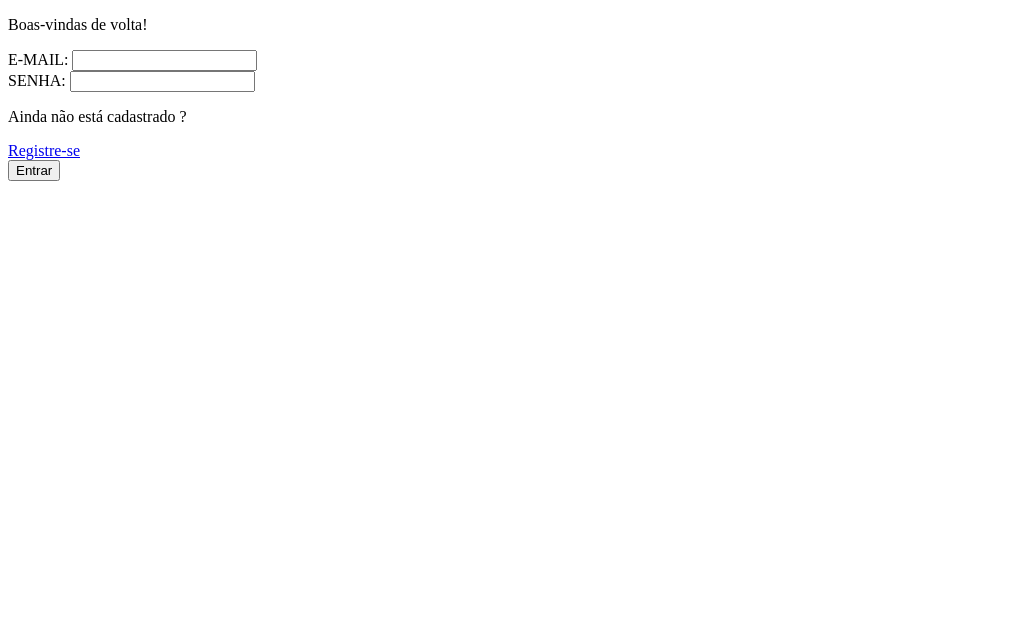
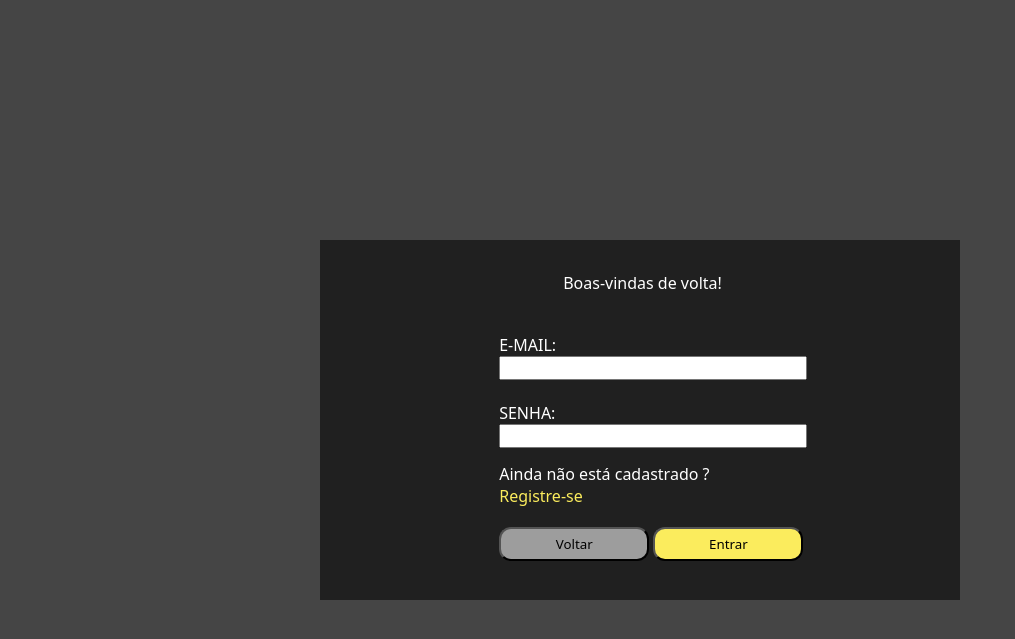
Before and after one commit to vicoelho/ProjetoOficina, a web app: file PÁGINAS/login.html in a window 1280 px wide. Shown: the top 639 px of the page, without its empty margins (0-1015 px from the left). Run offline with its HTML, style and script files only (its server is not run), Linux system fonts and the light colour scheme.

Commit message:
Add files via upload

```diff
--- a/PÁGINAS/css/login.css
+++ b/PÁGINAS/css/login.css
@@ -0,0 +1,66 @@
+*{
+    font-family: system-ui, -apple-system, BlinkMacSystemFont, 'Segoe UI', Roboto, Oxygen, Ubuntu, Cantarell, 'Open Sans', 'Helvetica Neue', sans-serif;
+    margin: 0;
+}
+body{
+    background-color: #454545;
+}
+section{
+    display: block;
+    position: absolute;
+    background-color: #202020;
+    color: white;
+    height: 45vh;
+    width: 50vw;
+    top: 30vh;
+    left: 25vw;
+}
+a{
+    text-decoration: none;
+    color: rgb(251, 236, 93);
+}
+input{
+    width: 300px;
+}
+.boasvindas{
+    margin-left: 5vw;
+    margin-bottom: 5vh;
+}
+.janelas{
+    position: relative;
+    left: 14vw;
+    top: 4vh;
+}
+.cadastrar {
+    display: inline-block;
+    margin-top: 15px;
+    margin-bottom: 20px;
+}
+.entrar{
+    display: inline;
+}
+.entrar input{
+    width: 150px;
+    background-color: rgb(251, 236, 93);
+    border-radius: 12px;
+    padding: 6px 24px;
+}
+.voltar{
+    display: inline;
+}
+.voltar input{
+    width: 150px;
+    background-color: #9D9D9D;
+    border-radius: 12px;
+    padding: 6px 24px;
+}
+.entrar input:hover{
+    cursor:pointer;
+    background-color: rgba(80, 80, 80, 1);
+    transition: ease-in-out 300ms;
+}
+.voltar input:hover{
+    cursor:pointer;
+    background-color: rgba(80, 80, 80, 1);
+    transition: ease-in-out 300ms;
+}
--- a/PÁGINAS/css/main.css
+++ b/PÁGINAS/css/main.css
@@ -56,6 +56,7 @@ section{
     width: 100vw;
 }
 section img{
+
     position: absolute;
     height: 70vh;
     width: 100vw;
--- a/PÁGINAS/index.html
+++ b/PÁGINAS/index.html
@@ -15,7 +15,7 @@
             <a href="#sobre"><li>SOBRE</li></a>
             <a href="#segurança"><li>SEGURANÇA</li></a>
             <a href="#contato"><li>CONTATO</li></a>
-            <a href="/login.html" class="login">
+            <a href="./login.html" class="login">
                 <img src="./img/kisspng-clip-art-portable-network-graphics-computer-icons-user-staff-person-man-profile-boss-circle-svg-png-5b62ed563414a0.0114928715332099422133.png">
                 <p>Entrar</p>
             </a>
@@ -25,7 +25,7 @@
         <section class="home" id="home">
             <img src="./img/motorista-atendimento.jpg">
             <div class="carona">
-                <a href="/available_list.html">
+                <a href="./available_list.html">
                     <div>
                         <h1>IR PARA A CARONA</h1>
                     </div>
--- a/PÁGINAS/login.html
+++ b/PÁGINAS/login.html
@@ -1,36 +1,44 @@
 <!DOCTYPE html>
 <html lang="pt-BR">
+
 <head>
     <meta charset="UTF-8">
     <meta http-equiv="X-UA-Compatible" content="IE=edge">
     <meta name="viewport" content="width=device-width, initial-scale=1.0">
-    <link rel="stylesheet" href="/css/login.css">
+    <link rel="stylesheet" href="./css/login.css">
     <title>Login</title>
 </head>
+
 <body>
-    <article>
     <section>
+        <div class="janelas">
+            <p class="boasvindas">Boas-vindas de volta!</p>
             <div>
-                <p>Boas-vindas de volta!</p>
-                <div>
-                    <label for="email">E-MAIL:</label>
+                <label for="email">E-MAIL:</label><br>
                 <input class="email" type="text">
             </div>
+            <br>
             <div>
-                    <label for="senha">SENHA:</label>
+                <label for="senha">SENHA:</label><br>
                 <input class="senha" type="text">
             </div>
-                <div>
+            <div class="cadastrar">
                 <p>Ainda não está cadastrado ?</p>
-                    <a href="/create_account.html">Registre-se</a>
+                <a href="./create_account.html">Registre-se</a>
             </div>
-                <div>
-                    <a href="/available_list.html">
+            <br>
+            <div class="voltar">
+                <a href="./index.html">
+                    <input type="submit" value="Voltar">
+                </a>
+            </div>
+            <div class="entrar">
+                <a href="./available_list.html">
                     <input type="submit" value="Entrar">
                 </a>
             </div>
         </div>
     </section>
-    </article>
 </body>
+
 </html>
```
Lines whose indentation alone changed are shown as unchanged.
